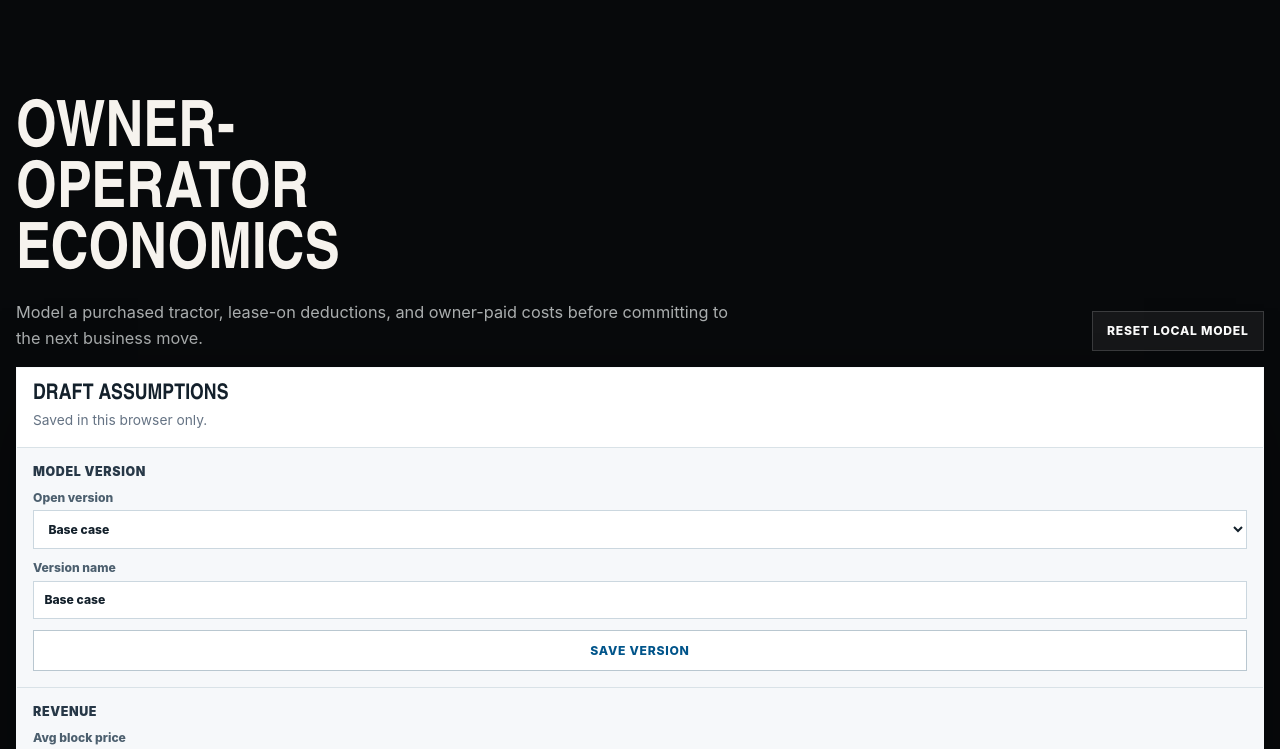
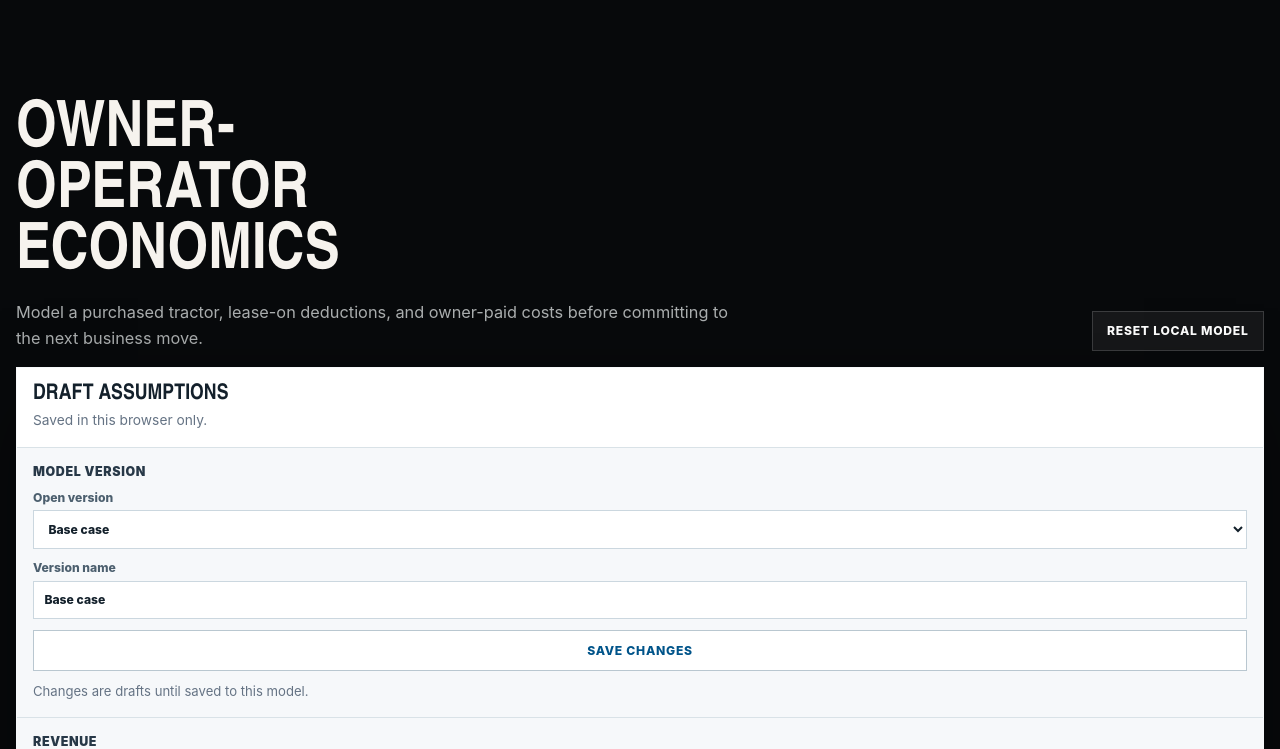
Before and after one commit to arisnow/ttss, a Next.js app: page /owner-operator in a window 1280 px wide. Shown: the top 749 px of the page. Built offline with nearby package versions, Linux system fonts and the light colour scheme.

Commit message:
Clarify owner model save workflow

```diff
--- a/src/App.css
+++ b/src/App.css
@@ -1009,6 +1009,13 @@ h2 {
   background: #fff;
 }
 
+.owner-version-note {
+  margin: 0;
+  color: #657384;
+  font-size: 0.82rem;
+  line-height: 1.45;
+}
+
 .owner-assumption-row {
   display: flex;
   align-items: center;
--- a/src/owner-operator/OwnerOperatorDashboard.tsx
+++ b/src/owner-operator/OwnerOperatorDashboard.tsx
@@ -48,6 +48,9 @@ export function OwnerOperatorDashboard() {
   const [state, setState] = useState<ModelState>(() => normalizeModelState({}))
   const [modelName, setModelName] = useState('Base case')
   const [hasLoadedLocalState, setHasLoadedLocalState] = useState(false)
+  const selectedVersion = activeVersion(state)
+  const isSavingAsNewVersion =
+    selectedVersion?.name.trim().toLowerCase() !== modelName.trim().toLowerCase()
   const output = useMemo(() => calculateOwnerOperatorModel(state.blockCostModel), [state.blockCostModel])
 
   useEffect(() => {
@@ -142,8 +145,13 @@ export function OwnerOperatorDashboard() {
               />
             </label>
             <button type="button" onClick={handleSaveVersion}>
-              Save version
+              {isSavingAsNewVersion ? 'Save as new version' : 'Save changes'}
             </button>
+            <p className="owner-version-note">
+              {isSavingAsNewVersion
+                ? 'This will save the current assumptions as a separate model.'
+                : 'Changes are drafts until saved to this model.'}
+            </p>
           </section>
 
           <AssumptionGroup title="Revenue" fields={revenueFields} model={state.blockCostModel} onChange={updateModelField} />
```
